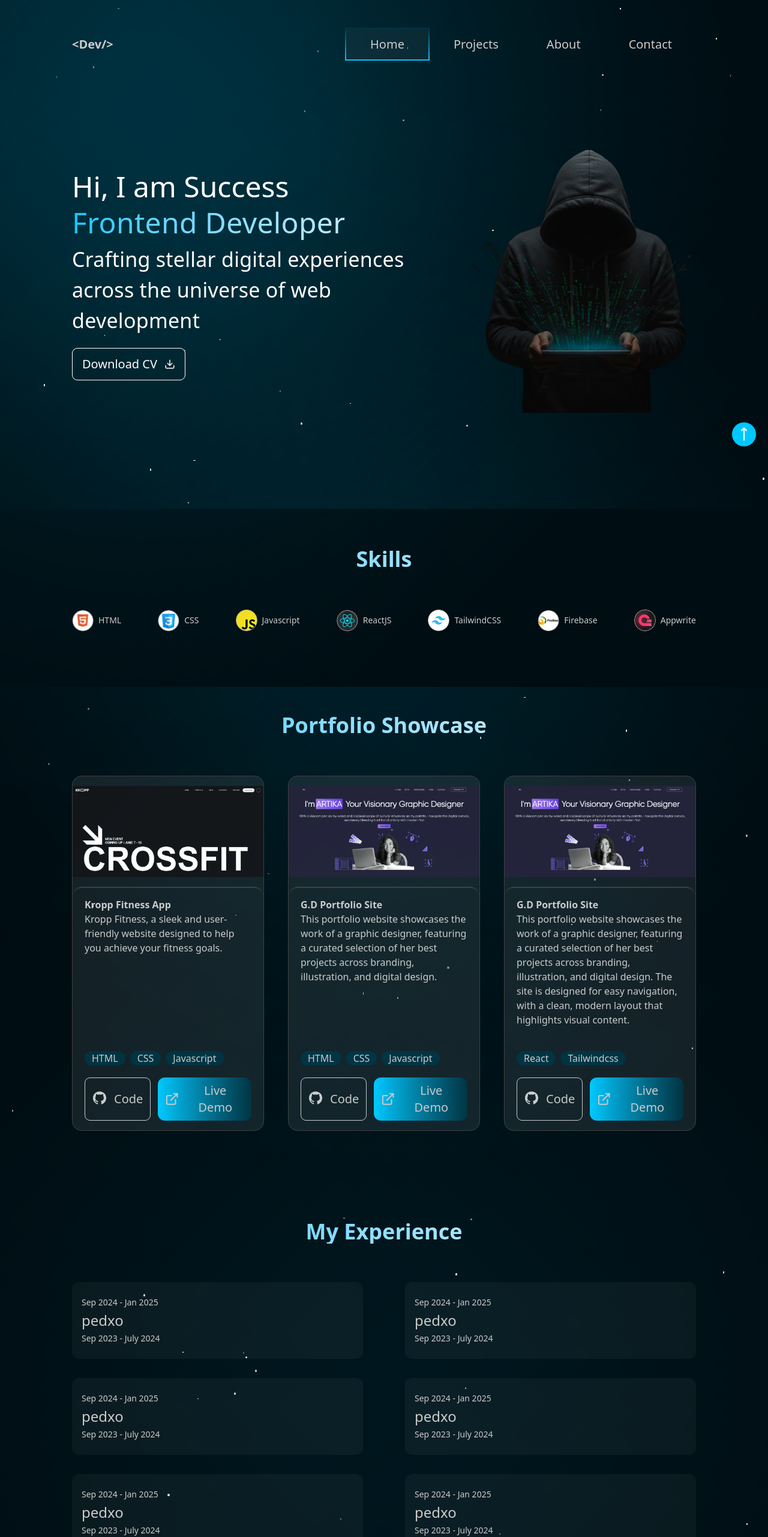
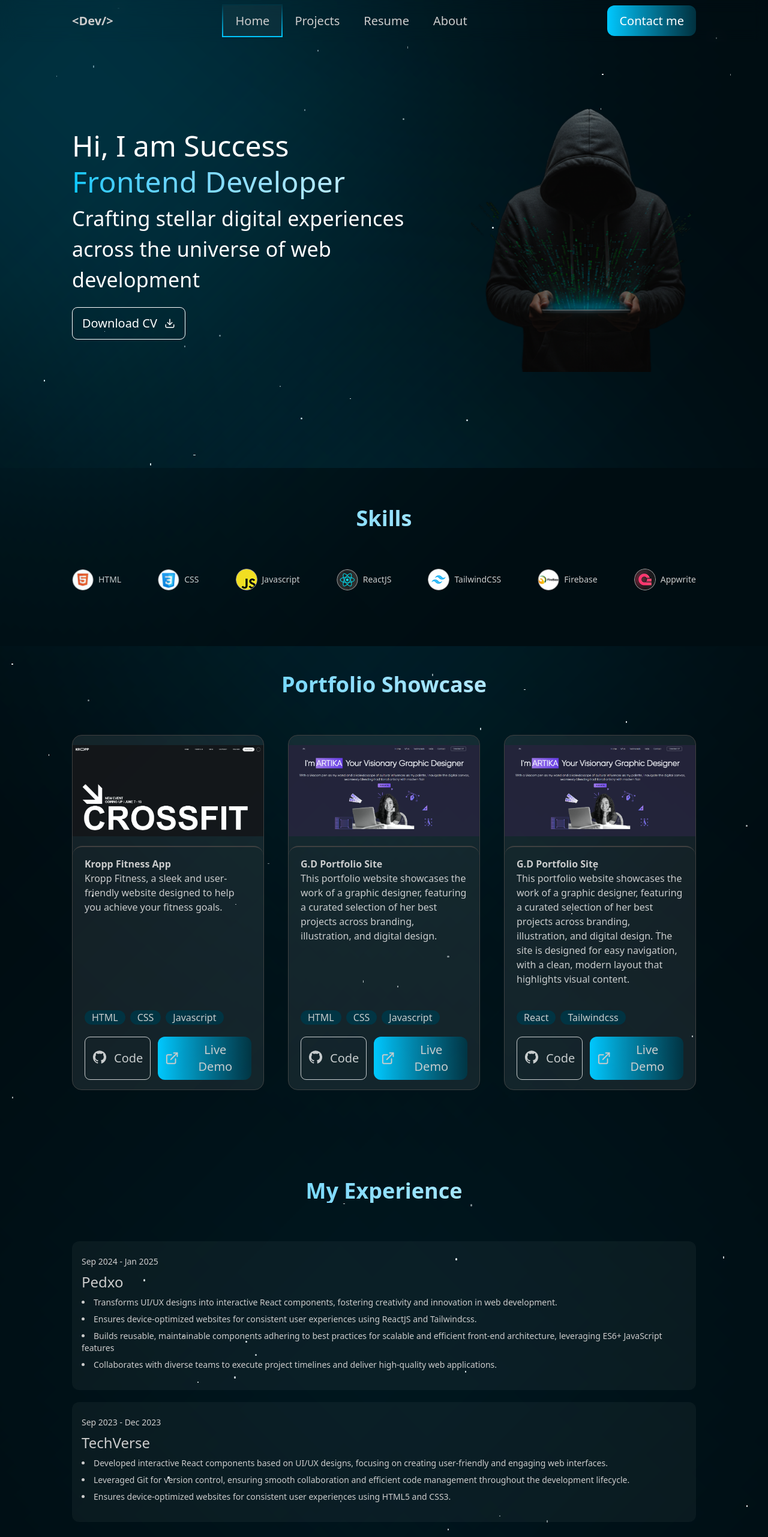
Before and after one commit to Obayuwana22/my-portfolio, a React (Vite) app: page / in a window 1280 px wide. Shown: the top 2562 px of the page at 60% size. Built offline with nearby package versions, Linux system fonts and the light colour scheme.

Commit message:
New updates for experience

```diff
--- a/index.html
+++ b/index.html
@@ -5,7 +5,7 @@
     <link rel="icon" type="image/svg+xml" href="/vite.svg" />
     <meta name="viewport" content="width=device-width, initial-scale=1.0" />
     <meta name="description" content="Experienced frontend web developer crafting responsive websites using React, Tailwind CSS, and modern web technologies." />
-    <title>Genesis</title>
+    <title>Success Obayuwana - Portfolio</title>
   </head>
   <body>
     <div id="root"></div>
--- a/src/components/ContactForm.jsx
+++ b/src/components/ContactForm.jsx
@@ -68,7 +68,7 @@ const ContactForm = () => {
         type="submit"
         className="self-end font-medium rounded-xl bg-gradient-to-r from-[#00C8FF] to-[#01313F] py-2 px-3 xl:text-xl xl:py-3 xl:px-4  leading-normal"
       >
-        Contact me
+        Send message
       </button>
     </form>
   );
--- a/src/components/Hero.jsx
+++ b/src/components/Hero.jsx
@@ -6,12 +6,12 @@ import { Download } from "lucide-react";
 
 const Hero = () => {
   return (
-    <div className="relative">
+    <div className="">
       <div className="absolute md:w-[883px] md:h-[924px] -left-[500px] -top-[400px] bg-[#00C8FF3D] blur-[237px] transform rotate-45 xl:-left-[300px] xl:-top-[300px]"></div>
 
-      <Navbar />
+      {/* <Navbar /> */}
 
-      <div className="relative mt-10 flex flex-col gap-5 items-center md:flex-row md:justify-center text-gray-white md:text-white xl:mt-36">
+      <div className="relative mt-10 flex flex-col gap-5 items-center md:flex-row md:justify-center text-gray-white md:text-white md:mt-36">
         <div className="mr-5">
           <div className="max-w-[50em]">
             <div className="text-3xl xl:text-5xl ">Hi, I am Success</div>
--- a/src/components/HomeLayout.jsx
+++ b/src/components/HomeLayout.jsx
@@ -1,5 +1,5 @@
 import React, { useEffect, useState } from "react";
-
+import Navbar from "./Navbar";
 import Hero from "./Hero";
 import Skills from "./Skills";
 import RecentWorks from "./RecentWorks";
@@ -56,8 +56,11 @@ const HomeLayout = () => {
         }}
       /> */}
 
-      <section id="home" className="mb-16 relative z-10 pt-5 px-5 xl:px-[120px]">
-        <Hero />
+      <section id="home">
+        <Navbar />
+        <div className="mb-16 relative z-10 pt-5 px-5 xl:px-[120px]">
+          <Hero />
+        </div>
       </section>
 
       <section id="" className="my-16 xl:mb-0 xl:mt-40 ">
@@ -81,7 +84,7 @@ const HomeLayout = () => {
 
       <div
         onClick={homeSection}
-        className="h-10 w-10 bg-[#00C8FF] rounded-full flex items-center justify-center fixed bottom-14 right-5 z-10"
+        className="h-10 w-10 bg-[#00C8FF] rounded-full flex items-center justify-center fixed bottom-14 right-5 z-10 md:hidden"
       >
         <MoveUp className="moveUp-animation" />
       </div>
--- a/src/components/Navbar.jsx
+++ b/src/components/Navbar.jsx
@@ -6,21 +6,25 @@ import CloseIcon from "@mui/icons-material/Close";
 const navLinks = [
   { id: nanoid(), text: "home", path: "#home" },
   { id: nanoid(), text: "projects", path: "#projects" },
-  // { id: nanoid(), text: "resume", path: "#resume" },
+  { id: nanoid(), text: "resume", path: "#resume" },
   { id: nanoid(), text: "about", path: "#about" },
-  { id: nanoid(), text: "contact", path: "#contact" },
+  { id: nanoid(), text: "Contact me", path: "#contact" },
 ];
 
 const Navbar = () => {
   const [isActive, setIsActive] = useState(navLinks[0].id);
   const [isMenuOpen, setIsMenuOpen] = useState(false);
+
+  const mainLinks = navLinks.filter((link) => link.text !== "Contact me");
+  const contactLink = navLinks.find((link) => link.text === "Contact me");
+
   return (
-    <div className="relative">
-      <nav className="flex flex-col justify-end text-gray-white  capitalize font-normal md:text-xl">
+    <div className="">
+      <nav className="flex flex-col justify-end text-gray-white  capitalize font-normal md:text-xl pt-5 px-5 md:hidden">
         <div className="flex items-center justify-between mb-10">
-          <div className="font-bold block md:hidden">{"<Dev />"}</div>
+          <div className="font-bold block ">{"<Dev />"}</div>
           <div
-            className=" md:hidden"
+            className=""
             onClick={() => setIsMenuOpen(!isMenuOpen)}
           >
             {isMenuOpen ? <CloseIcon /> : <MenuRoundedIcon />}
@@ -48,16 +52,19 @@ const Navbar = () => {
         ))}
       </nav>
 
-      <div className="flex items-center justify-between text-gray-white  ">
-        <div className=" font-bold  hidden md:block xl:text-xl">{"<Dev/>"}</div>
+      <div
+        className="fixed w-full bg-transparent-500/30 backdrop-blur-md
+z-50 hidden  md:flex items-center justify-between text-gray-white py-5 px-5 xl:px-[120px]"
+      >
+        <div className=" font-bold hidden md:block xl:text-xl">{"<Dev/>"}</div>
         <nav className="flex capitalize font-normal xl:text-xl">
-          {navLinks.map((navLink) => (
-            <ul key={navLink.id} className="hidden md:block">
+          {mainLinks.map((navLink) => (
+            <ul key={navLink.id} className="">
               <li>
                 <a
                   href={navLink.path}
                   onClick={() => setIsActive(navLink.id)}
-                  className={`px-5 py-1 xl:px-10 xl:py-3  ${
+                  className={`px-5 py-1  xl:py-3  ${
                     isActive === navLink.id ? "gradient-border" : "border-none"
                   } `}
                 >
@@ -67,6 +74,16 @@ const Navbar = () => {
             </ul>
           ))}
         </nav>
+
+        <div className="hidden md:block ml-8">
+          <a
+            href={contactLink.path}
+            onClick={() => setIsActive(contactLink.id)}
+            className=" text-white font-medium rounded-xl bg-gradient-to-r from-[#00C8FF] to-[#01313F] py-2 px-3 xl:text-xl xl:py-3 xl:px-5 leading-normal"
+          >
+            {contactLink.text}
+          </a>
+        </div>
       </div>
     </div>
   );
--- a/src/components/WorkExperience.jsx
+++ b/src/components/WorkExperience.jsx
@@ -8,17 +8,8 @@ const WorkExperience = () => {
       <div className="absolute w-96 h-96 md:w-[500px] md:h-[500px] left-2/4 -translate-x-1/2 top-10 bg-[#00C8FF3D] transform rotate-45 blur-[337px]"></div>
 
       <SubHeading subHeading="My Experience" />
-      <div className="relative flex flex-col gap-8 lg:flex-row xl:gap-[70px] h-full ">
-        <div className="flex flex-col gap-8 flex-1">
-          <WorkExperienceCard />
-          <WorkExperienceCard />
-          <WorkExperienceCard />
-        </div>
-        <div className="flex flex-col gap-8 flex-1">
-          <WorkExperienceCard />
-          <WorkExperienceCard />
-          <WorkExperienceCard />
-        </div>
+      <div className="relative">
+        <WorkExperienceCard />
       </div>
     </div>
   );
--- a/src/components/WorkExperienceCard.jsx
+++ b/src/components/WorkExperienceCard.jsx
@@ -1,19 +1,71 @@
+import { nanoid } from "nanoid";
 import React from "react";
 
 const WorkExperienceCard = () => {
+  const work = [
+    {
+      id: nanoid(),
+      date: "Sep 2024 - Jan 2025",
+      organization: "Pedxo",
+      responsibilities: [
+        {
+          id: nanoid(),
+          desc: "Transforms UI/UX designs into interactive React components, fostering creativity and innovation in web development. ",
+        },
+        {
+          id: nanoid(),
+          desc: "Ensures device-optimized websites for consistent user experiences using ReactJS and Tailwindcss. ",
+        },
+        {
+          id: nanoid(),
+          desc: "Builds reusable, maintainable components adhering to best practices for scalable and efficient front-end architecture, leveraging ES6+ JavaScript features",
+        },
+        {
+          id: nanoid(),
+          desc: "Collaborates with diverse teams to execute project timelines and deliver high-quality web applications. ",
+        },
+      ],
+    },
+
+    {
+      id: nanoid(),
+      date: "Sep 2023 - Dec 2023",
+      organization: "TechVerse",
+      responsibilities: [
+        {
+          id: nanoid(),
+          desc: "Developed interactive React components based on UI/UX designs, focusing on creating user-friendly and engaging web interfaces.",
+        },
+        {
+          id: nanoid(),
+          desc: "Leveraged Git for version control, ensuring smooth collaboration and efficient code management throughout the development lifecycle.  ",
+        },
+        {
+          id: nanoid(),
+          desc: "Ensures device-optimized websites for consistent user experiences using HTML5 and CSS3. ",
+        },
+      ],
+    },
+  ];
   return (
-    <div>
-      <div className="px-4 py-6 bg-[#FFFFFF0A] rounded-xl">
-        <div className="text-sm font-normal text-gray-white ">
-          Sep 2024 - Jan 2025
+    <div className="flex flex-col gap-5">
+      {work.map((item) => (
+        <div key={item.id} className="px-4 py-6 bg-[#FFFFFF0A] rounded-xl">
+          <div className="text-sm font-normal text-gray-white ">
+            {item.date}
+          </div>
+          <div className="text-2xl font-medium text-gray-white  my-2">
+            {item.organization}
+          </div>
+          {item.responsibilities.map((responsibility) => (
+            <div key={responsibility.id}>
+              <li className="text-sm font-normal text-gray-white mb-2">
+                {responsibility.desc}
+              </li>
+            </div>
+          ))}
         </div>
-        <div className="text-2xl font-medium text-gray-white  my-1">
-          pedxo
-        </div>
-        <div className="text-sm font-normal text-gray-white ">
-          Sep 2023 - July 2024
-        </div>
-      </div>
+      ))}
     </div>
   );
 };
```
